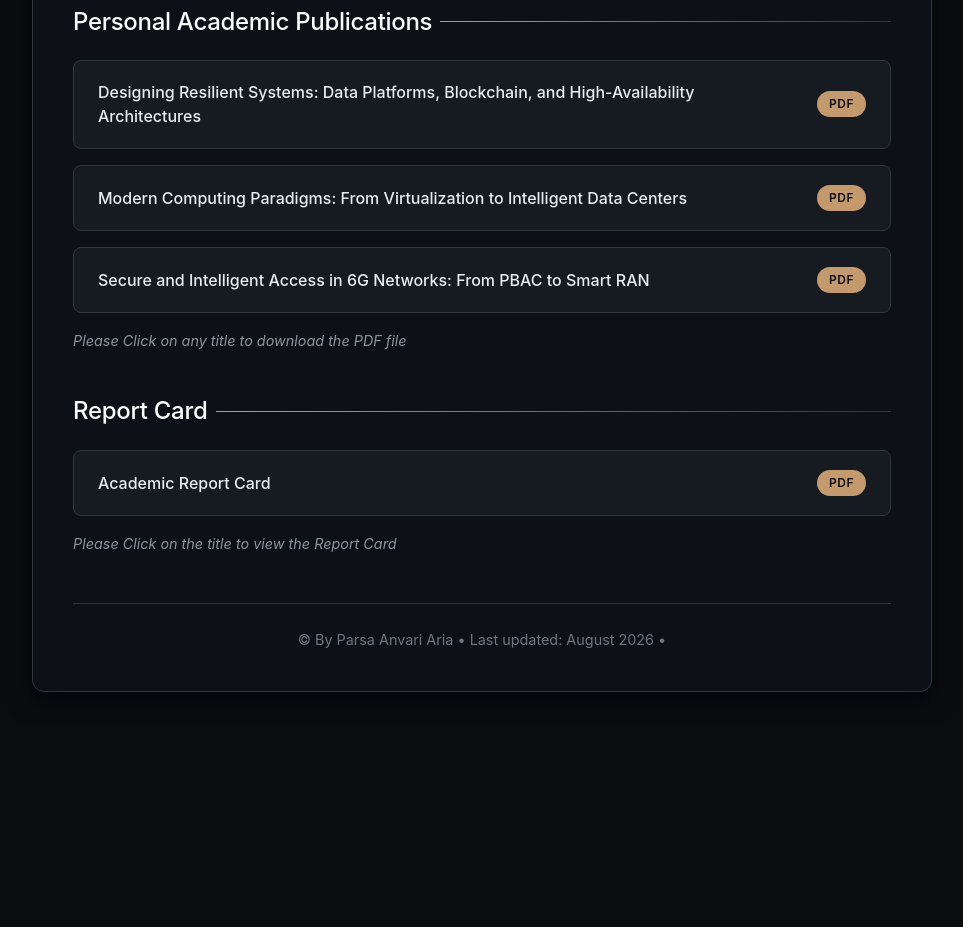
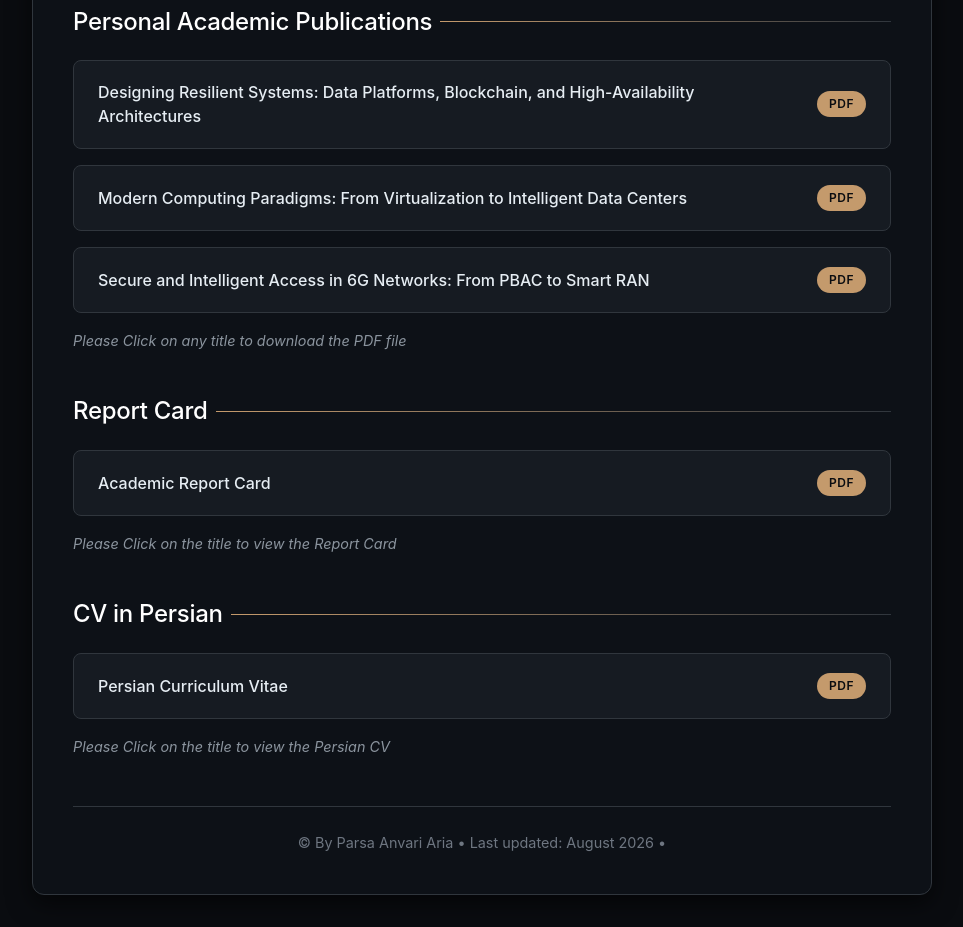
Before and after one commit to bestparsaaria/parsa-anvari-aria, a plain HTML site: page index.html in a window 1280 px wide. Shown: the part 346-1273 px from the top of the page, without its empty margins (158-1121 px from the left). Before the commit the page ends 1070 px from the top, so only its background shows below. Drawn offline with Linux system fonts and the light colour scheme.

Commit message:
Update index.html

```diff
--- a/index.html
+++ b/index.html
@@ -336,6 +336,40 @@
 
 
 
+        <!-- CV in Persian Section -->
+        <div class="section">
+            <div class="section-header">
+                <h2>CV in Persian</h2>
+                <div class="section-line"></div>
+            </div>
+
+            <ul class="publications-list">
+                <li>
+                    <a href="https://raw.githubusercontent.com/bestparsaaria/parsa-anvari-aria/b592b537cb1e16efc4777416a1ffae6e0ab6beed/CV_Farsi.pdf" target="_blank">
+                        <span>Persian Curriculum Vitae</span>
+                        <span class="pdf-badge">PDF</span>
+                    </a>
+                </li>
+            </ul>
+
+            <p style="margin-top: 1rem; color: #8b949e; font-style: italic;">
+                Please Click on the title to view the Persian CV
+            </p>
+        </div>
+
+
+
+
+
+
+
+
+
+
+
+
+
+
 
         <!-- Footer -->
         <div class="footer">
```
